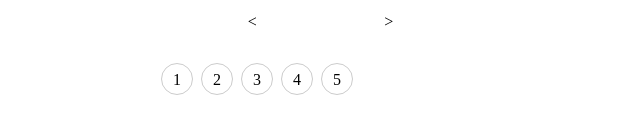
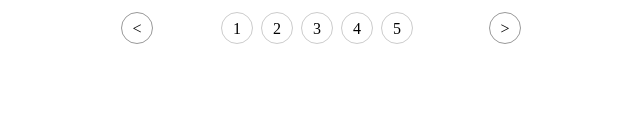
Before and after one commit to annsv/slider, a plain HTML site: page index.html in a window 1280 px wide. Shown: the part 211-344 px from the top of the page, without its empty margins (319-959 px from the left). Drawn offline with Linux system fonts and the light colour scheme.

Commit message:
add some style to arrows and bullets

```diff
--- a/index.html
+++ b/index.html
@@ -26,13 +26,13 @@
             <div class="slider__item">  <img class="slider__image" src="https://images.unsplash.com/photo-1518830686998-b8847466b372?ixlib=rb-0.3.5&ixid=eyJhcHBfaWQiOjEyMDd9&s=226c6e93e81c6f2968bf51966fe397a5&auto=format&fit=crop&w=1384&q=80"/>
             <p class="slider__caption">Caption 5</p>
             </div>
+
         </div>
-
-        <ul class="slider__arrows">
-            <li  class = "slider__arrows-left"><</li>
-            <li  class = "slider__arrows-right">></li>
-        </ul>
-        <div class="nav-holder">
+        <div class="slider__arrows">
+            <div class = "slider__arrows-left"><</div>
+            <div class = "slider__arrows-right">></div>
+        </div>
+        <div class="slider__navigation">
 
         </div>
 
--- a/index.js
+++ b/index.js
@@ -24,7 +24,6 @@ class Slider{
       ul.appendChild(bullet.elem);
 
       bullet.elem.addEventListener('click', () => {
-        //console.log(bullet);
         let index;
         if(bullet.elem.getAttribute('data-index') !== null){
           index = parseInt(bullet.elem.getAttribute('data-index'), 10) + 1;
@@ -32,17 +31,15 @@ class Slider{
         }
         let activeSlide = this.el.querySelector('.slider__item:nth-child(' + index + ')');
         this.slideContainer.style.left = '-' + activeSlide.offsetLeft + 'px';
-
       })
     });
 
-    document.querySelector('.nav-holder').appendChild(ul);
+    document.querySelector('.slider__navigation').appendChild(ul);
 
   }
 
   getBulletsTpl (items) {
     const ul = document.createElement('ul');
-    ul.classList.add('slider__navigation');
 
     const lis = Array.from(items).map((slide, i) => {
       const li = document.createElement('li');
@@ -65,8 +62,8 @@ class Slider{
   }
 
       slide (index,link,direction) {
+
         link.addEventListener('click', () => {
-            //console.log(link);
           let items = Array.from(this.navItems);
           items.length;
 
@@ -81,7 +78,6 @@ class Slider{
           } else {
             if (index <= 1){
               index =  items.length;
-                 // index--;
               } else {
                 index--;
               }
@@ -97,5 +93,4 @@ class Slider{
 
   };
 
-  //API
   var slider = new Slider('.slider');
--- a/styles.css
+++ b/styles.css
@@ -46,8 +46,12 @@
   bottom: 0;
 }
 .slider__navigation {
-  padding: 10px 0;
-  text-align: center;
+  display: flex;
+  justify-content: center;
+}
+.slider__navigation ul{
+  padding: 0;
+  margin: 0;
 }
 .slider__navigation-item {
   width: 30px;
@@ -62,16 +66,34 @@
   margin-right: 0.5em;
 }
 .slider__arrows{
-  display: flex;
-  flex-wrap: wrap;
-  justify-content: space-between;
+  position: relative;
+  z-index: 1;
+}
+.slider__arrows-left,
+.slider__arrows-right{
+  position: absolute;
+  padding: 0;
+  margin: 0;
+  width: 30px;
+  height: 30px;
+  border-radius: 50%;
+  border: 1px solid #999;
+  text-align: center;
+  text-decoration: none;
+  color: #000;
+  line-height: 2;
 }
 .slider__arrows-left{
-    width: 50px;
-    list-style: none;
+  left:0;
 }
 .slider__arrows-right{
-    width: 50px;
-    list-style: none;
-
+  right: 0;
 }
+.slider__arrows-left:hover,
+.slider__arrows-right:hover,
+.slider__arrows-left:focus,
+.slider__arrows-left:active,
+.slider__arrows-right:focus,
+.slider__arrows-right:active{
+  cursor: context-menu;
+}
```
Lines whose indentation alone changed are shown as unchanged.
